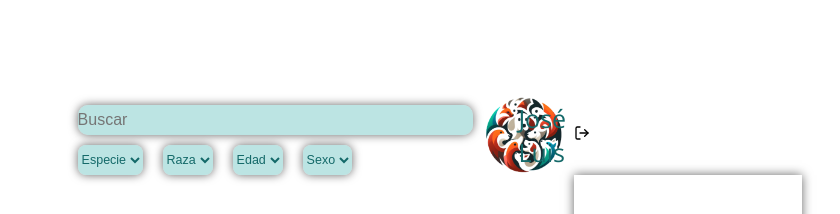
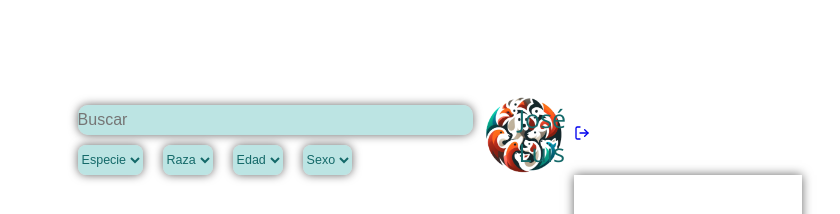
Before and after one commit to Side-Flip/matchscota, a React (Create React App) app: page /matchs in a window 1280 px wide. Shown: the top 214 px of the page, without its empty margins (295-1135 px from the left). Built offline with nearby package versions, Linux system fonts and the light colour scheme.

Commit message:
complemento de la navegacion

```diff
--- a/src/Componentes/Interfaces/Chats.js
+++ b/src/Componentes/Interfaces/Chats.js
@@ -2,10 +2,11 @@ import React from 'react'
 import './Chats.css';
 import Logo from'./Logo.png';
 import Foto from'./silueta.jpg';
-import { Link, Redirect } from 'react-router-dom';
+import { Link} from 'react-router-dom';
 import { FiLogOut } from "react-icons/fi";
 
 const Chats = () => {
+
   return (
     <div className='container'>
 
@@ -25,7 +26,8 @@ const Chats = () => {
           </div>
 
           <div className='salir'>
-        <FiLogOut/>
+            <Link className='logout' to={'/'}><FiLogOut/></Link>
+
           </div>
 
         </div>
--- a/src/Componentes/Interfaces/Matchs.js
+++ b/src/Componentes/Interfaces/Matchs.js
@@ -45,7 +45,7 @@ const Matchs = () => {
           </div>
 
           <div className='salir'>
-            <FiLogOut />
+            <Link className='logout' to={'/'}><FiLogOut/></Link>
           </div>
 
         </div>
--- a/src/Componentes/Interfaces/Perfil.js
+++ b/src/Componentes/Interfaces/Perfil.js
@@ -25,7 +25,7 @@ const Perfil = () => {
           </div>
 
           <div className='salir'>
-            <FiLogOut />
+            <Link className='logout' to={'/'}><FiLogOut/></Link>
           </div>
 
         </div>
```
Lines whose indentation alone changed are shown as unchanged.
